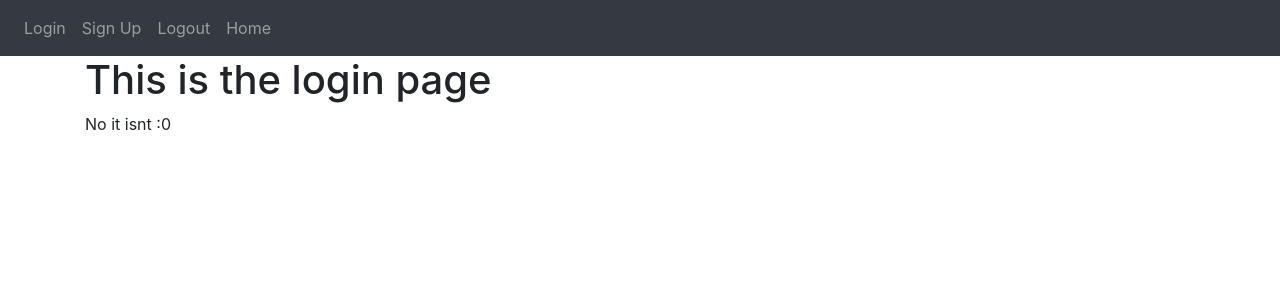
After one commit to AndresR0d/FlaskApp, a Flask app: template website/templates/login.html in a window 1280 px wide. The commit adds this page. Shown: the top 300 px of the page. Run offline with Flask 2, Linux system fonts and the light colour scheme; the template is opened without the code that fills it, so the values that code supplies are empty; some libraries are stand-ins or nearby versions.

Commit message:
Created Routing between pages

```diff
--- a/website/templates/base.html
+++ b/website/templates/base.html
@@ -18,6 +18,23 @@
     <title>{% block title %}Home{% endblock %}</title>
   </head>
   <body>
+    <nav class="navbar navbar-expand-lg navbar-dark bg-dark">
+      <button class="navbar-toggler" type="button" data-toggle=="collapse" data-target=="#navbar">
+        <span class=="navbar-toggler-icon"></span>
+      </button>
+      <div class="collapse navbar-collapse" id="navbar">
+        <div class="navbar-nav">
+          <a class="nav-item nav-link" id="login" href="/login">Login</a>
+          <a class="nav-item nav-link" id="signUp" href="/sign-up">Sign Up</a>
+          <a class="nav-item nav-link" id="logout" href="/logout">Logout</a>
+          <a class="nav-item nav-link" id="home" href="/">Home</a>
+        </div>
+      </div>
+    </nav>
+    <div class="container">
+      {%block content%}
+      {%endblock%}
+    </div>
 
 
     <script
--- a/website/templates/home.html
+++ b/website/templates/home.html
@@ -1,2 +1,6 @@
 
-{% extends "base.html" %} {% block title %}IT WORKS{% endblock %} {% block content%}
+{% extends "base.html" %} {% block title %}Home{% endblock %}
+
+{%block content%}
+<h1>This is the home page</h1>
+{%endblock%}
--- /dev/null
+++ b/website/templates/login.html
@@ -0,0 +1,11 @@
+
+{% extends "base.html" %} {% block title %}Login{% endblock %}
+
+{%block content%}
+<h1>This is the login page</h1>
+{% if boolean == True %}
+Yes it is True!
+{% else %}
+No it isnt :0
+{% endif %}
+{%endblock%}
--- /dev/null
+++ b/website/templates/signup.html
@@ -0,0 +1,6 @@
+
+{% extends "base.html" %} {% block title %}Signup{% endblock %}
+
+{%block content%}
+<h1>This is the signup page</h1>
+{%endblock%}
--- a/website/views.py
+++ b/website/views.py
@@ -5,4 +5,5 @@ views = Blueprint('views', __name__)
 
 @views.route('/')
 def home():
-    return "<h1>HOME</h1>"
+    #Allows to render a template on our app :D
+    return render_template("home.html")
```
Also changed, not shown: website/auth.py (+6 -4 lines).
